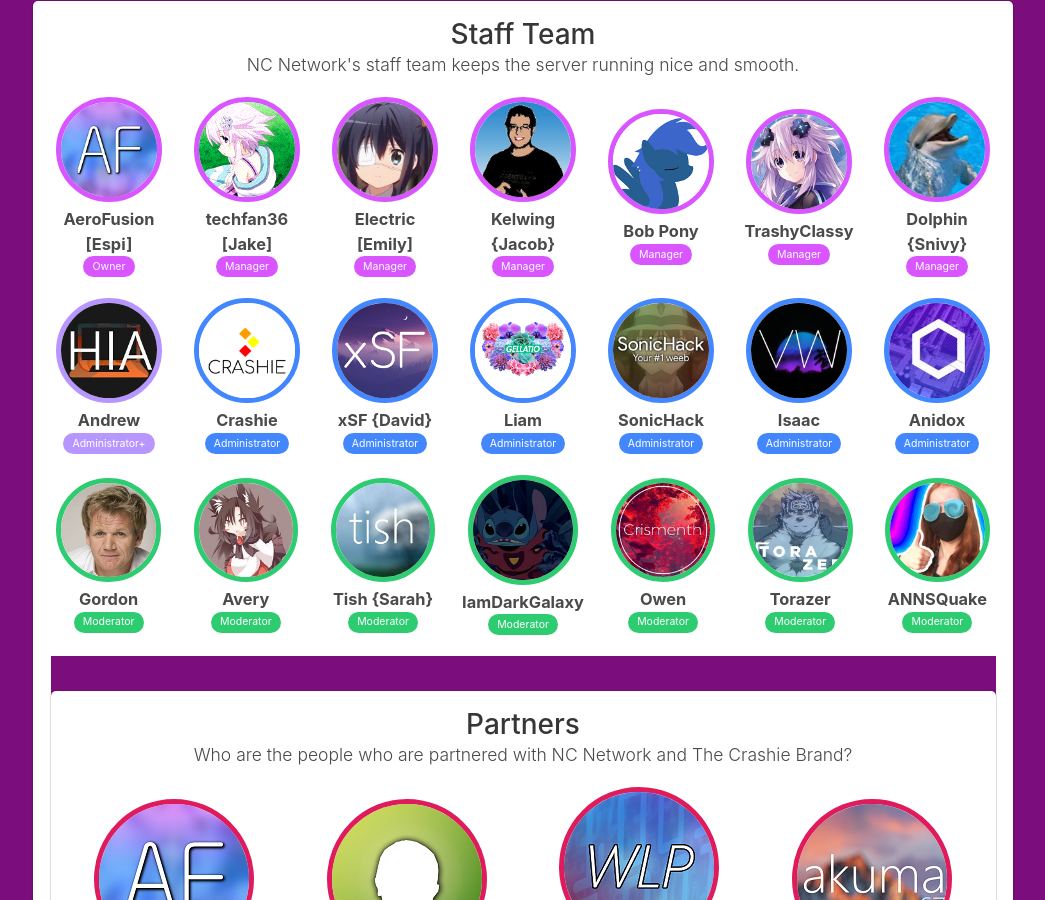
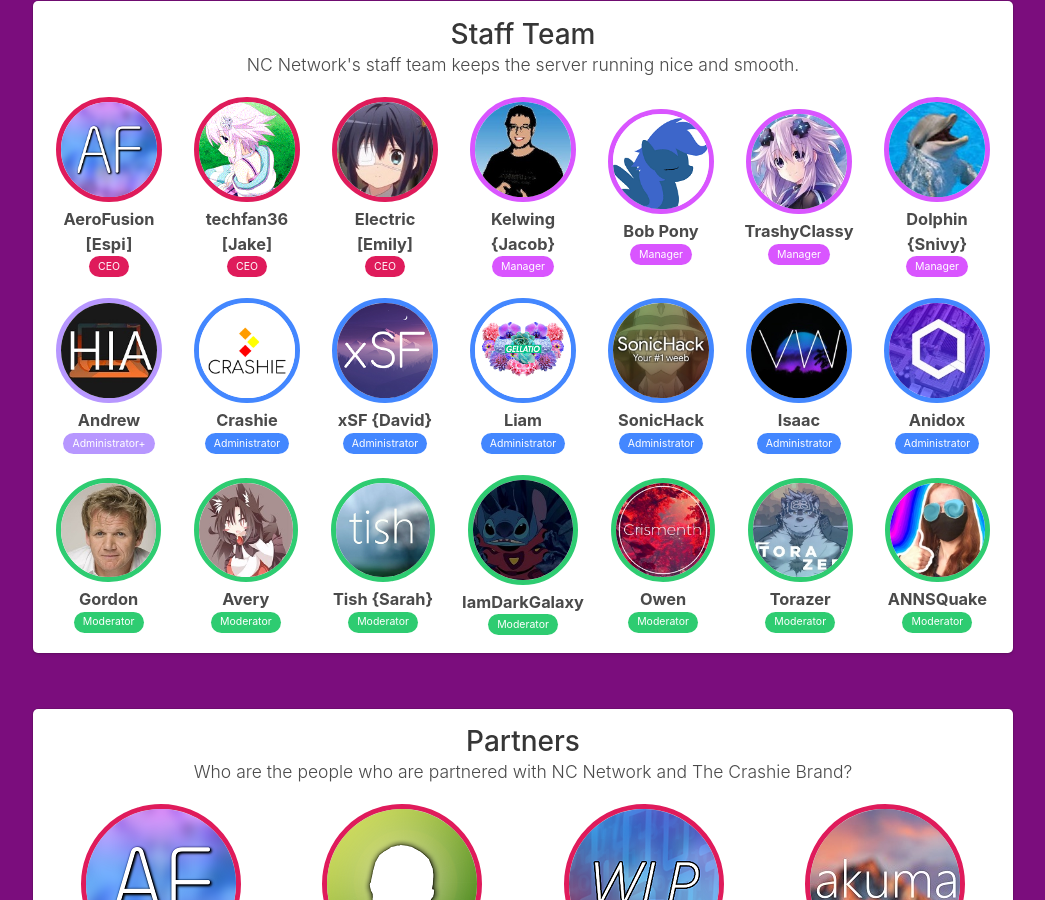
Before and after one commit to xwinbyte/NetskyWebsite, a Jekyll site: the page built from index.html, in a window 1280 px wide and 900 px high, scrolled down 655 px. Shown: the whole window, without its empty margins (117-1162 px from the left). Built offline with Jekyll 4.4.1, drawn with Linux system fonts in a browser that asks for light colours; nearby versions of some CDN libraries.

Commit message:
i broke it again

```diff
--- a/index.html
+++ b/index.html
@@ -18,16 +18,16 @@ layout: page
 			<h2 class="subtitle">NC Network's staff team keeps the server running nice and smooth.</h2>
 			<div class="columns">
 				<div class="column">
-					<a href="https://aerofusion.net/" rel="noopener noreferrer" target="_blank"><img class="someone manager" src="/img/staff/aerofusion.png"></a>
-					<h3>AeroFusion [Espi]</h3><span class="tag is-manager">Owner</span>
+					<a href="https://aerofusion.net/" rel="noopener noreferrer" target="_blank"><img class="someone owner" src="/img/staff/aerofusion.png"></a>
+					<h3>AeroFusion [Espi]</h3><span class="tag is-owner">CEO</span>
 				</div>
 				<div class="column">
-					<a href="https://techfanland.net" rel="noopener noreferrer" target="_blank"><img class="someone manager" src="/img/staff/jake.png"></a>
-					<h3>techfan36 [Jake]</h3><span class="tag is-manager">Manager</span>
+					<a href="https://techfanland.net" rel="noopener noreferrer" target="_blank"><img class="someone owner" src="/img/staff/jake.png"></a>
+					<h3>techfan36 [Jake]</h3><span class="tag is-owner">CEO</span>
 				</div>
 				<div class="column">
-					<a href="https://twitter.com/EmilyElectriccc" rel="noopener noreferrer" target="_blank"><img class="someone manager" src="/img/staff/electric.jpg"></a>
-					<h3>Electric [Emily]</h3><span class="tag is-manager">Manager</span>
+					<a href="https://twitter.com/EmilyElectriccc" rel="noopener noreferrer" target="_blank"><img class="someone owner" src="/img/staff/electric.jpg"></a>
+					<h3>Electric [Emily]</h3><span class="tag is-owner">CEO</span>
 				</div>
 					<div class="column">
 					<a href="https://www.youtube.com/user/KelwingTheDruid" rel="noopener noreferrer" target="_blank"><img class="someone manager" src="/img/staff/kelwing.jpg"></a>
@@ -107,6 +107,7 @@ layout: page
 					<h3>ANNSQuake</h3><span class="tag is-mod">Moderator</span>
 				</div>
 		</div>
+		</div>
 		<div id="content-inner">
 			<div class="box" id="partners" style="text-align: center;">
 				<h1 class="title"><strong>Partners</strong></h1>
```
